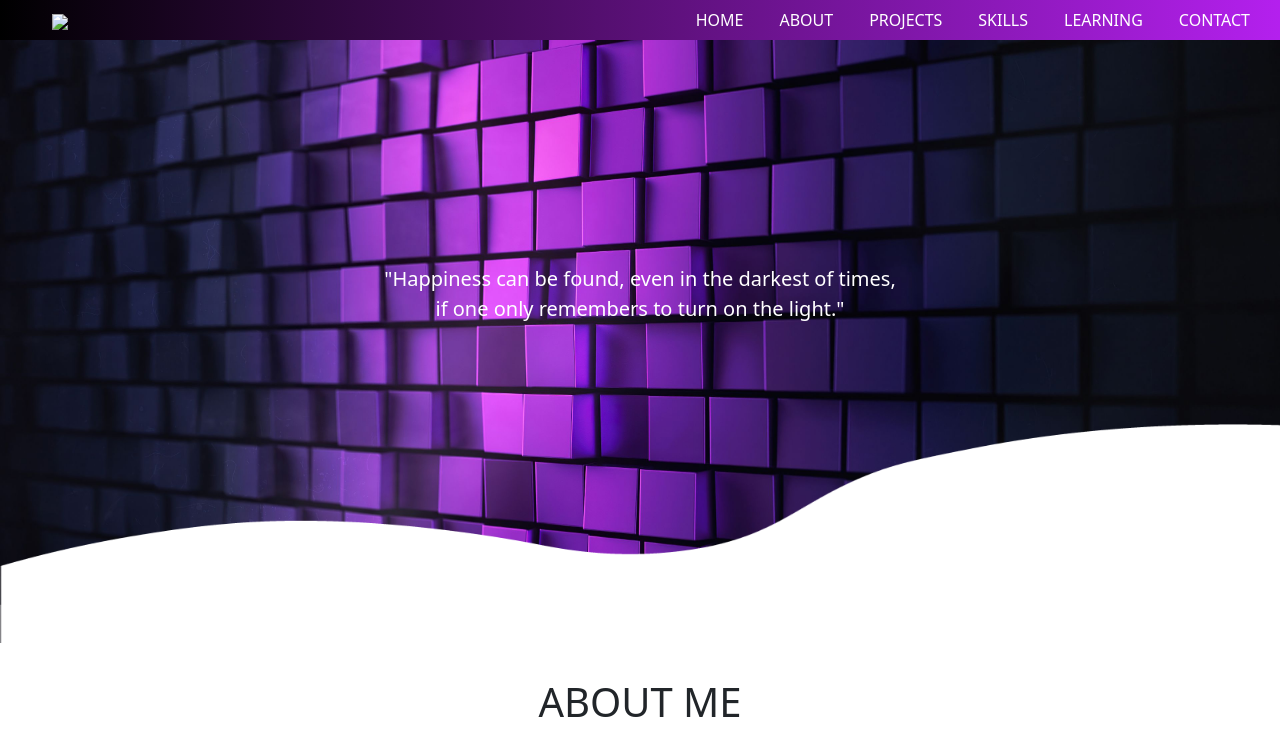
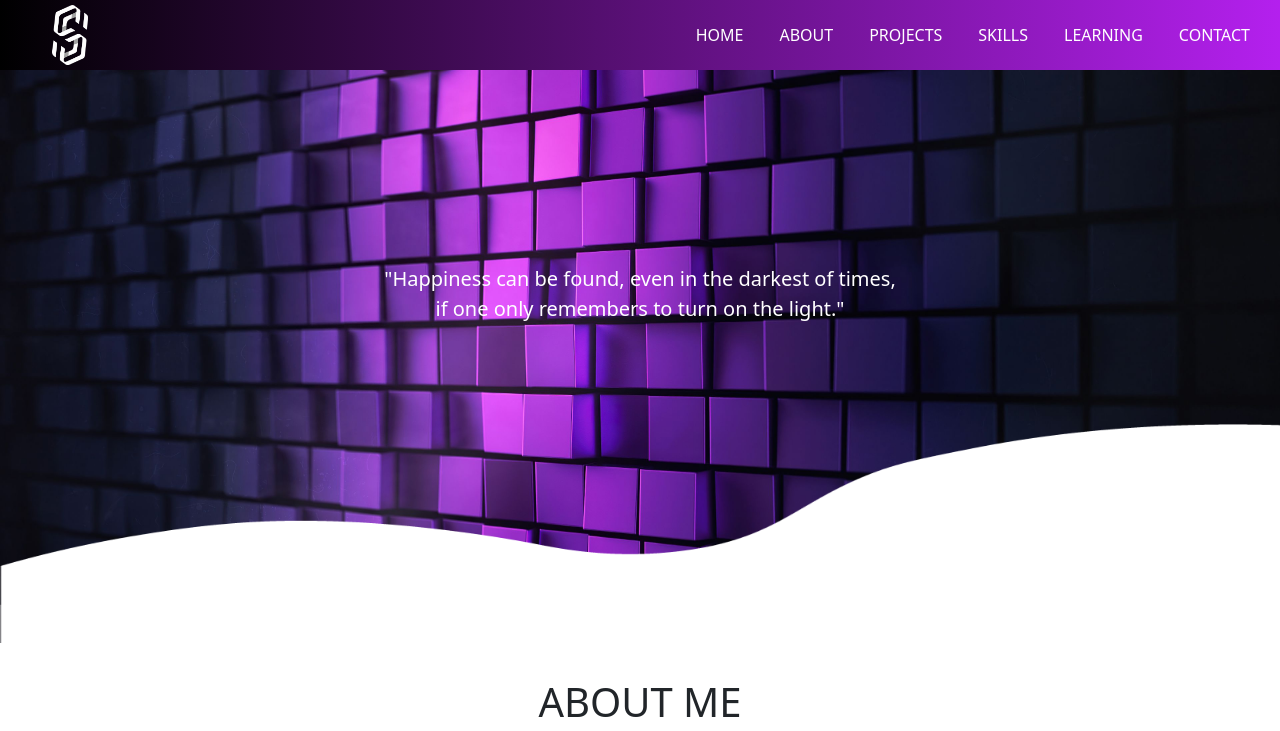
Before and after one commit to Spandana1902/MyPortfolio, a plain HTML site: page index.html in a window 1280 px wide. Shown: the top 731 px of the page. Drawn offline with nearby package versions, Linux system fonts and the light colour scheme; files whose address does not match are found by name.

Commit message:
Update index.html

```diff
--- a/index.html
+++ b/index.html
@@ -15,7 +15,7 @@
 <section id="nav-bar">
     <nav class="navbar navbar-expand-lg navbar-light">
         <div class="container-fluid">
-          <a class="navbar-brand" href="#"><img src="images/logo_edit.png"></a>
+          <a class="navbar-brand" href="#"><img src="logo_edit.png"></a>
           <button class="navbar-toggler" type="button" data-bs-toggle="collapse" data-bs-target="#navbarNav"
           aria-controls="navbarNav" aria-expanded="false" aria-label="Toggle navigation">
           <img src="images/HAM.png">
```
